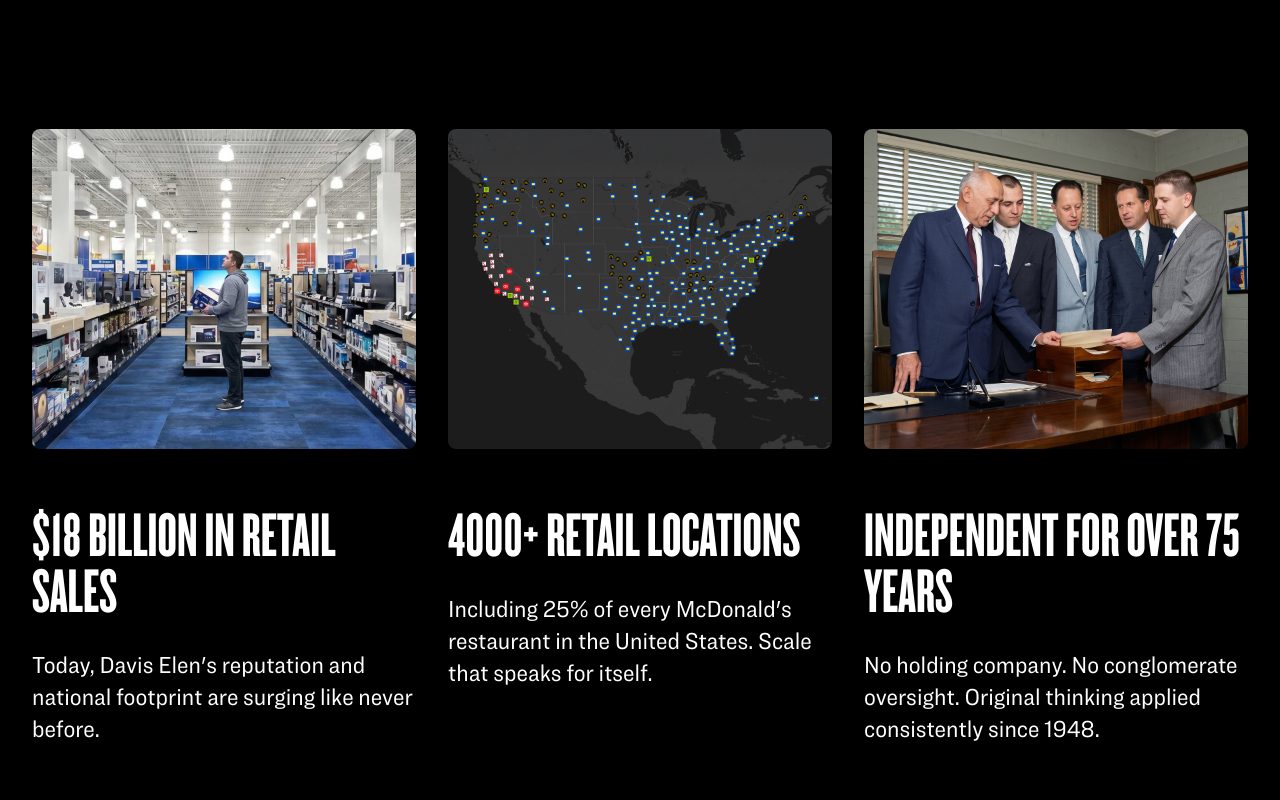
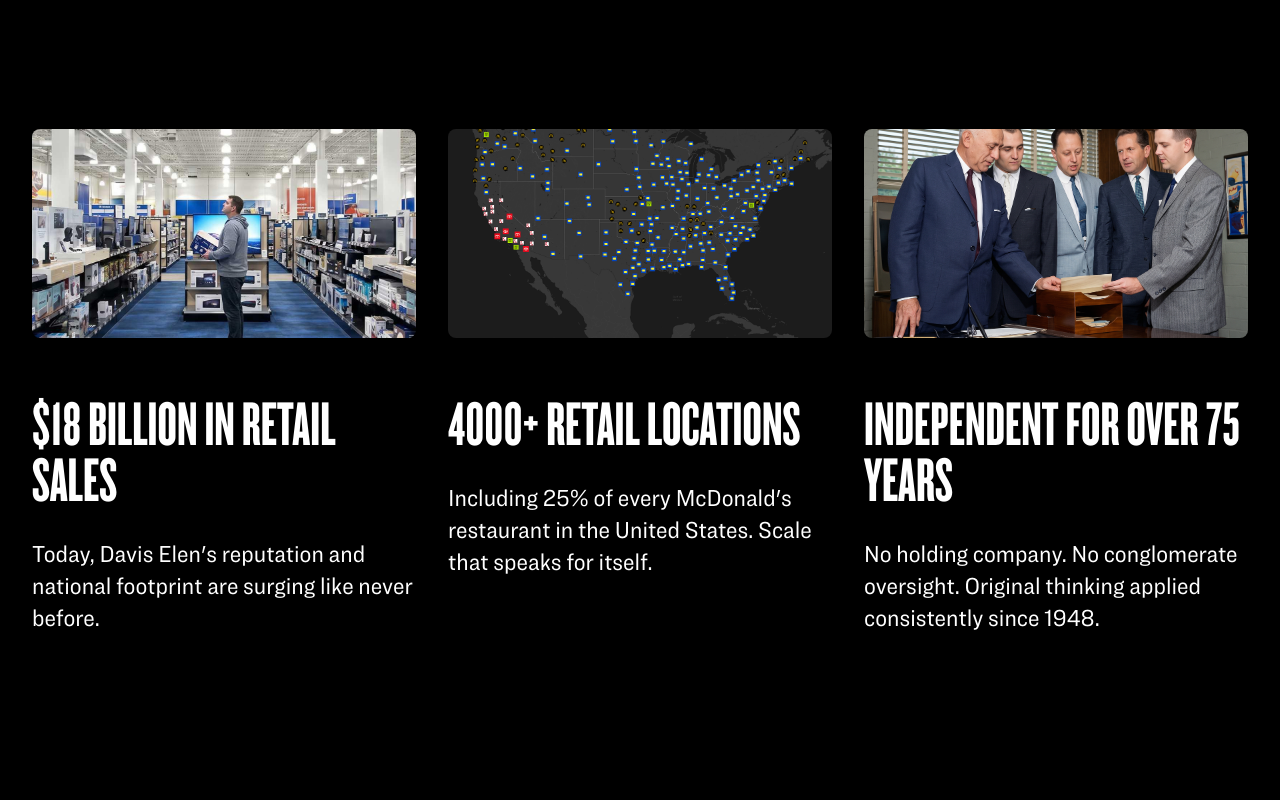
Before and after one commit to daviselen/website, a React (Vite) app: page / in a window 1280 px wide. Shown: the part 2140-2940 px from the top of the page. Built offline with nearby package versions, Linux system fonts and the light colour scheme.

Commit message:
Fix card spacing

```diff
--- a/src/design-system/components/Card.jsx
+++ b/src/design-system/components/Card.jsx
@@ -30,21 +30,23 @@
 // the Figma MCP tool hit its Starter-plan rate limit mid-audit — flagging
 // that explicitly rather than presenting this as fully closed out.
 //
-// Image aspect ratio is NOT one fixed number across every use of this
-// component, per direct correction: Proof's cards are 11/6 (880/480) —
-// the ratio actually measured via get_design_context on 1715:724 — while
-// News/Awards and the From The Inside Out cards are 576/480 (6/5), the
-// original hardcoded value here (correct for those, not for Proof — had
-// this backwards for a moment before the swap). So this needs to be a
-// per-instance prop, not a single constant; defaulting to 6/5 since two
-// of the three call sites use it. Written as explicit, fully-spelled-out
-// classes (not a template-string class name) because Tailwind's JIT
-// scanner needs the literal class text present somewhere in a source
-// file to generate it — an interpolated `aspect-[${x}]` wouldn't
-// reliably get picked up.
+// Figma's "card" has a Size variant, and size drives BOTH the image→copy
+// outer gap AND the image aspect ratio — they go together:
+//   default (large, ≥ half a row: From The Inside Out 2-up) → gap-700, 11/6
+//   small  (≤ a third of a row:   Proof / News-Awards 3-up) → gap-400, 6/5
+// `aspect` stays available as an optional per-instance override; when omitted
+// it follows the size. Written as explicit, fully-spelled-out classes (not a
+// template-string class name) because Tailwind's JIT scanner needs the literal
+// class text present in a source file — an interpolated `aspect-[${x}]` /
+// `gap-[${n}]` wouldn't reliably get picked up.
 const aspectClasses = {
   "11/6": "aspect-[11/6]",
   "6/5": "aspect-[6/5]",
+};
+
+const sizeConfig = {
+  default: { gap: "gap-700", gapInner: "gap-400", aspect: "11/6" },
+  small: { gap: "gap-400", gapInner: "gap-300", aspect: "6/5" },
 };
 
 // schema.org microdata is opt-in via these three props, all undefined by
@@ -65,23 +67,26 @@ export default function Card({
   alt,
   heading,
   body,
-  aspect = "6/5",
+  size = "default",
+  aspect,
   itemType,
   headingItemProp,
   imageItemProp,
 }) {
+  const cfg = sizeConfig[size] ?? sizeConfig.default;
+  const aspectKey = aspect ?? cfg.aspect;
   return (
     <div
-      className="flex flex-col gap-700"
+      className={`flex flex-col ${cfg.gap}`}
       {...(itemType ? { itemScope: true, itemType } : {})}
     >
       <img
         src={src}
         alt={alt}
-        className={`${aspectClasses[aspect] ?? aspectClasses["6/5"]} w-full rounded-md object-cover`}
+        className={`${aspectClasses[aspectKey] ?? aspectClasses[cfg.aspect]} w-full rounded-md object-cover`}
         {...(imageItemProp ? { itemProp: imageItemProp } : {})}
       />
-      <div className="flex flex-col gap-400">
+      <div className={`flex flex-col  ${cfg.gapInner}`}>
         <h3
           className="font-stat text-3xl uppercase leading-none md:text-5xl lg:text-display-stat"
           {...(headingItemProp ? { itemProp: headingItemProp } : {})}
--- a/src/sections/NewsAwards.jsx
+++ b/src/sections/NewsAwards.jsx
@@ -39,7 +39,7 @@ export default function NewsAwards() {
           where that Organization itemScope starts). */}
       <div className="grid gap-8 md:grid-cols-3">
         {awards.map((a) => (
-          <Card key={a.heading} {...a} headingItemProp="award" />
+          <Card key={a.heading} {...a} headingItemProp="award" size="small" />
         ))}
       </div>
     </section>
```
